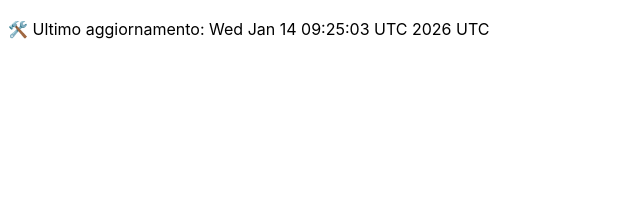
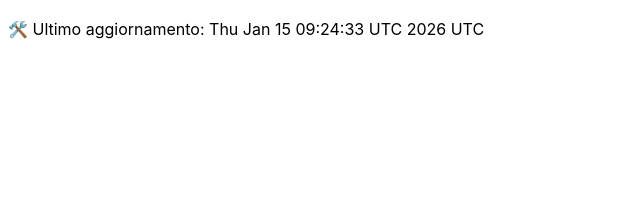
Before and after one commit to DanteTrb/DanteTrb.github.io, a Jekyll site: the page built from badges.md, in a window 1280 px wide. Shown: the top 213 px of the page, without its empty margins (0-640 px from the left). Built offline with Jekyll 4.4.1, drawn with Linux system fonts in a browser that asks for light colours; our own code applies the rules of GitHub Pages for plain Markdown files.

Commit message:
🛠️ Aggiornamento automatico badge

```diff
--- a/badges.md
+++ b/badges.md
@@ -1 +1 @@
-🛠️ Ultimo aggiornamento: Wed Jan 14 09:25:03 UTC 2026 UTC
+🛠️ Ultimo aggiornamento: Thu Jan 15 09:24:33 UTC 2026 UTC
```
